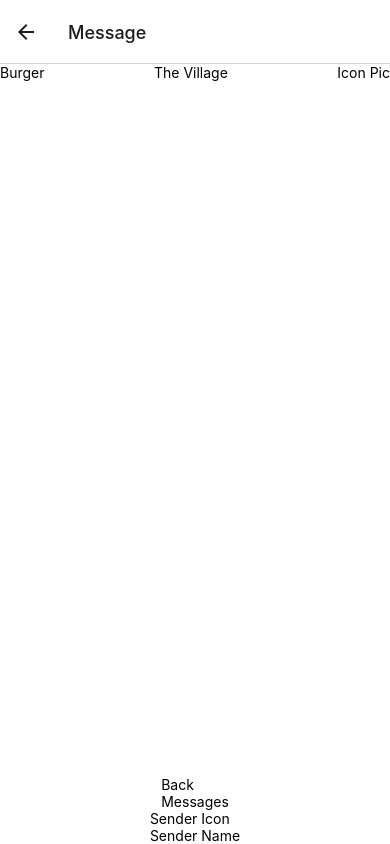
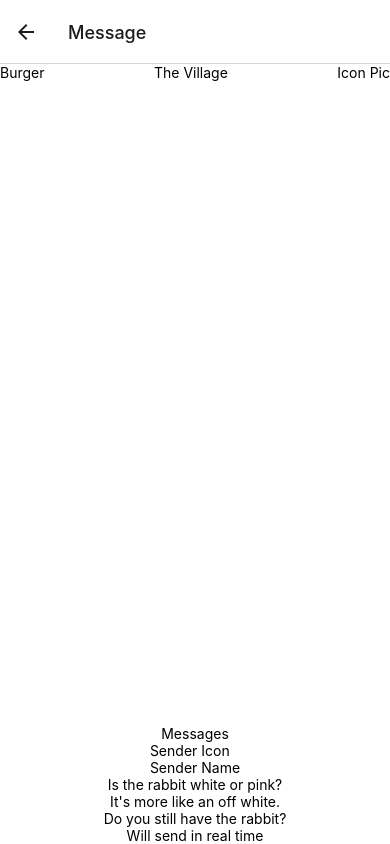
Before and after one commit to den-ny/village, a React Native app: screen /Message in a window 390 px wide. Built offline with nearby package versions, Linux system fonts and the light colour scheme; no server answers.

Commit message:
started messages screen

```diff
--- a/screens/Message.js
+++ b/screens/Message.js
@@ -1,5 +1,5 @@
 import { StatusBar } from "expo-status-bar";
-import React, { useState } from "react";
+import React, { useState, useEffect } from "react";
 import Navbar from "../components/Navbar";
 import {
   StyleSheet,
@@ -15,6 +15,21 @@ import {
 function Message({ navigation }) {
   const [message, setMessage] = useState("");
 
+  useEffect(() => {
+
+    const getData = async () => {
+      try {
+        const response = await fetch('https://ga-hackathon-backend.herokuapp.com/messages');
+        const data = await response.json();
+        setMessage(data)
+      } catch(error) {
+        console.log(error)
+      }
+    }
+
+    getData();
+  },[])
+
   return (
     <View style={styles.container}>
       {/* <Image style={styles.image} source={require("../assets/.png")} /> */}
@@ -23,15 +38,6 @@ function Message({ navigation }) {
       <Navbar />
 
       <View style={styles.subheader}>
-        <Pressable style={styles.backBtn}>
-          <Text
-            style={styles.backText}
-            title="Back"
-            onPress={() => navigation.navigate("Inbox")}
-          >
-            Back
-          </Text>
-        </Pressable>
         <Text style={styles.subheaderText}>Messages</Text>
       </View>
 
@@ -40,12 +46,23 @@ function Message({ navigation }) {
         <Text>Sender Name</Text>
       </View>
 
+      <View style={styles.recMessageContainer}>
+        <Text style={styles.recipText}>Is the rabbit white or pink?</Text>
+      </View>
+
+      <View style={styles.senderMessageContainer}>
+        <Text style={styles.senderText}>It's more like an off white.</Text>
+      </View>
 
 
+      <View style={styles.recMessageContainer}>
+        <Text style={styles.recipText}>Do you still have the rabbit?</Text>
+      </View>
 
-      {/* <TouchableOpacity>
-            <Text style={styles.forgot_button}>Forgot Password?</Text>
-          </TouchableOpacity> */}
+      <View style={styles.senderMessageContainer}>
+        <Text style={styles.senderText}>Will send in real time</Text>
+      </View>
+
 
     </View>
   );
```
